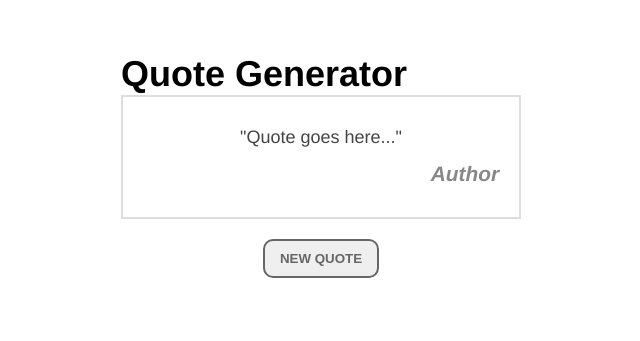
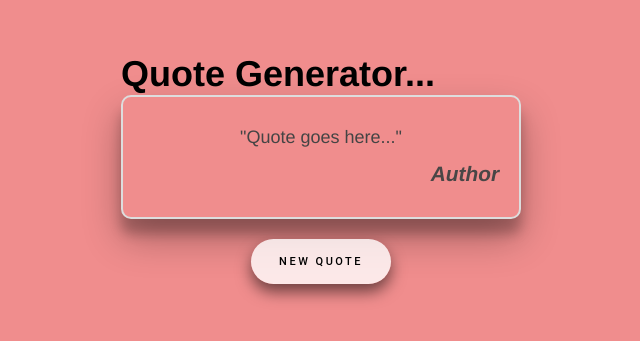
Before and after one commit to TanujMehta101/Quote-Generator, a plain HTML site: page index.html in a window 1280 px wide. Shown: the part 147-488 px from the top of the page, without its empty margins (319-959 px from the left). Drawn offline with Linux system fonts and the light colour scheme.

Commit message:
Second commit

```diff
--- a/index.html
+++ b/index.html
@@ -10,7 +10,7 @@
 <body>
     <div class="container">
         <div class="heading">
-            <h1>Quote Generator</h1>
+            <h1>Quote Generator...</h1>
         </div>
         <div class="quoteDisplay">
             <div id="quote">
@@ -20,7 +20,7 @@
                 <small>Author</small>
             </div>
         </div>
-            <button id="next-btn">New Quote</button>
+        <button id="next-btn">New Quote</button>
 
     </div>
     <script src="main.js"></script>
--- a/style.css
+++ b/style.css
@@ -2,11 +2,18 @@
     margin:0;
     padding:0;
     box-sizing: border-box;
+    background-color:rgb(240, 141, 141);
 }
 
 body {
     font-family: helvetica;
     font-size: 18px;
+  }
+
+  .heading{
+    font-family:'Franklin Gothic Medium', 'Arial Narrow', Arial, sans-serif;
+    font-weight: 200;
+    font-size:large;
   }
 
   .container {
@@ -20,14 +27,19 @@ body {
     border: 2px solid #ddd;
     padding: 30px 20px;
     margin-bottom: 20px;
+    font-weight: 500;
+    border-radius: 10px;
+    box-shadow: 0 19px 38px rgba(0,0,0,0.30), 0 15px 12px rgba(0,0,0,0.22);
   }
+
   #quote {
     color: #444;
     text-align: center;
   }
+
   #author {
     float: right;
-    color: #888;
+    color: rgb(73, 70, 70);
     font-weight: bold;
     font-style: italic;
     margin-top: 10px;
@@ -36,15 +48,26 @@ body {
 
   #next-btn {
     align-self: center;
-    border: 2px solid #666;
-    padding: 10px 15px;
+    width: 140px;
+    height: 45px;
+    font-family: 'Roboto', sans-serif;
+    font-size: 11px;
     text-transform: uppercase;
-    color: #666;
-    font-weight: bold;
+    letter-spacing: 2.5px;
+    font-weight: 500;
+    color: #000;
+    background-color: rgba(255, 255, 255, 0.801);
+    border: none;
+    border-radius: 45px;
+    box-shadow: 0px 8px 15px rgba(0, 0, 0, 0.541);
+    transition: all 0.3s ease 0s;
     cursor: pointer;
-    border-radius: 10px;
+    outline: none;
   }
 
-  #next-btn:focus {
-    outline: none;
+  #next-btn:hover {
+    background-color: #f55966;
+    box-shadow: 0px 15px 20px rgba(229, 46, 101, 0.4);
+    color: #fff;
+    transform: translateY(-7px);
   }
```
